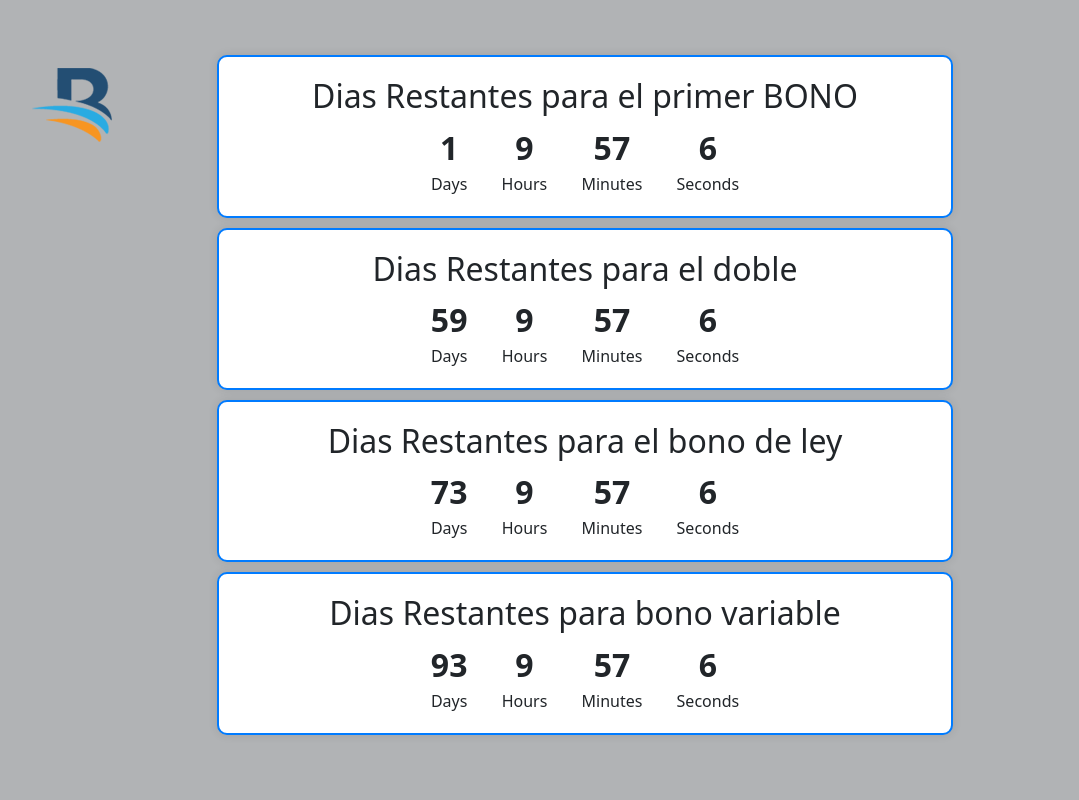
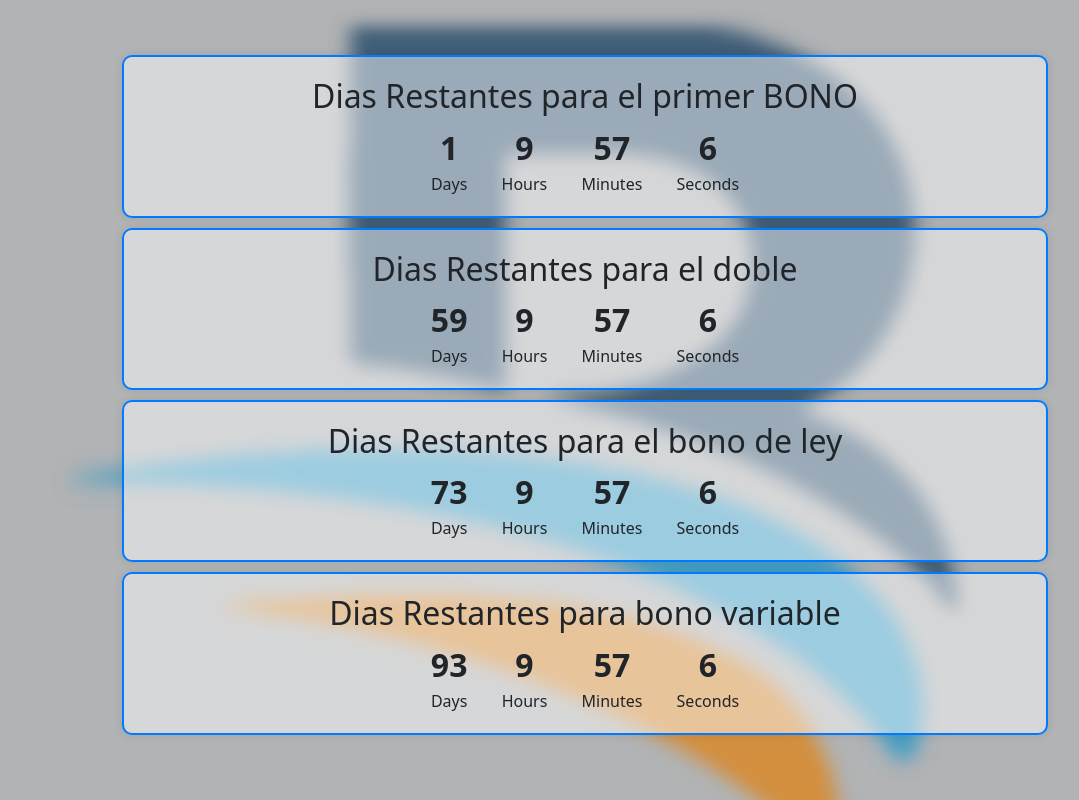
Before and after one commit to carlosyael/TIMER, a plain HTML site: page Index.html in a window 1280 px wide. Shown: the whole page, without its empty margins (55-1134 px from the left). Drawn offline with nearby package versions, Linux system fonts and the light colour scheme.

Commit message:
Update Index.html

```diff
--- a/Index.html
+++ b/Index.html
@@ -14,9 +14,29 @@
       height: 100vh;
       background-color: #B1B3B5;
     }
+    .background-image {
+             background-image: url('./img/Logo.png');
+            background-size: cover;
+            display: block;
+
+            filter: blur(7px) contrast(70%);
+
+            height: 130%;
+            width: 90%;
+            left: 1;
+            position: fixed;
+            right: 1;
+            z-index: 2;
+     }
+     .content {
+            left: 1;
+            position: fixed;
+            right: 1;
+            z-index: 2;
+        }
     .countdown {
       text-align: center;
-      background-color: #fff;
+      background-color: #ffffff79;
       border: 2px solid #007bff;
       padding: 20px;
       border-radius: 10px;
@@ -38,13 +58,14 @@
   </style>
 </head>
 <body>
-  <div class="container no-gutters">
+  <div class="background-image"></div>
+  <div class="container no-gutters content">
       <div class="row">
-        <div class="col col-2">
-          <img class="img-responsive" src="img/Logo.png" alt="">
+        <div class="col col-1">
+
         </div>
 
-        <div class=" col col-8">
+        <div class=" col col-10">
           <div id="cd1" class="countdown">
             <h2>Dias Restantes para el primer BONO</h2>
             <div class="time-box">
```
